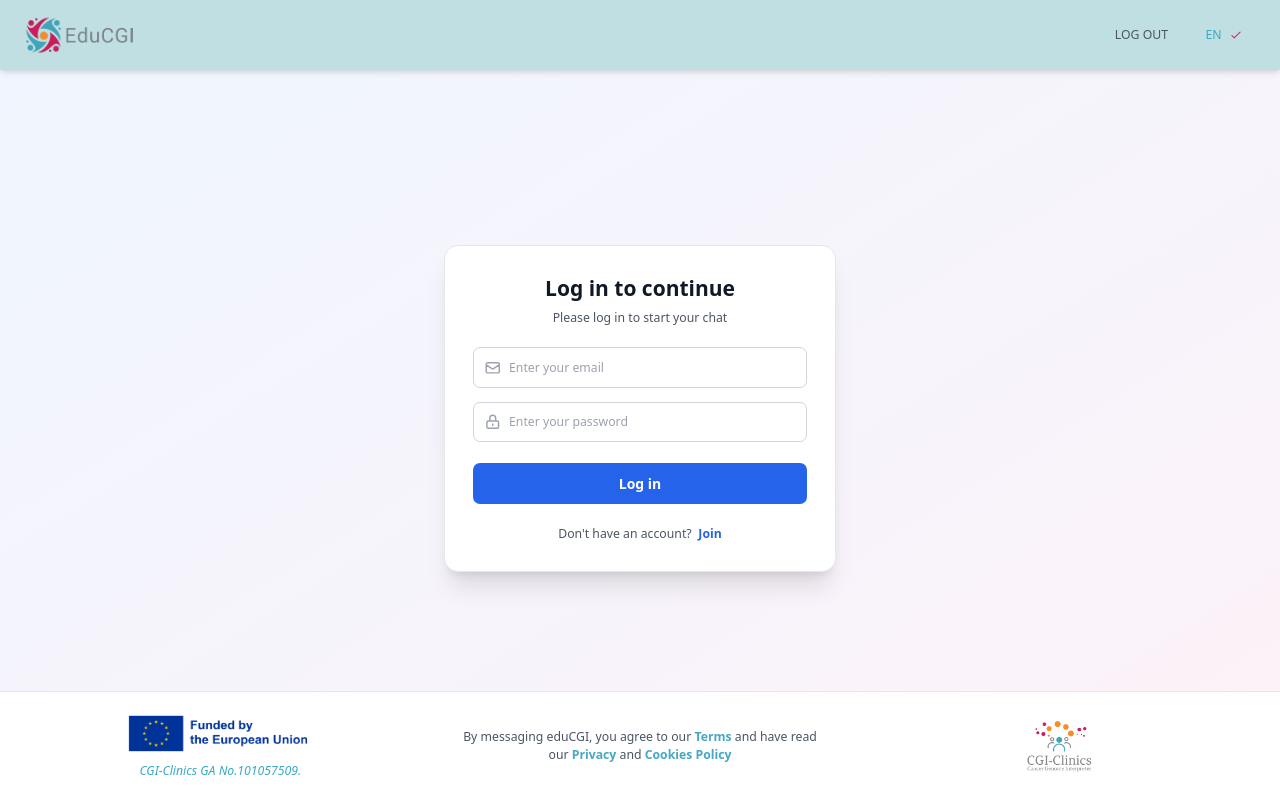
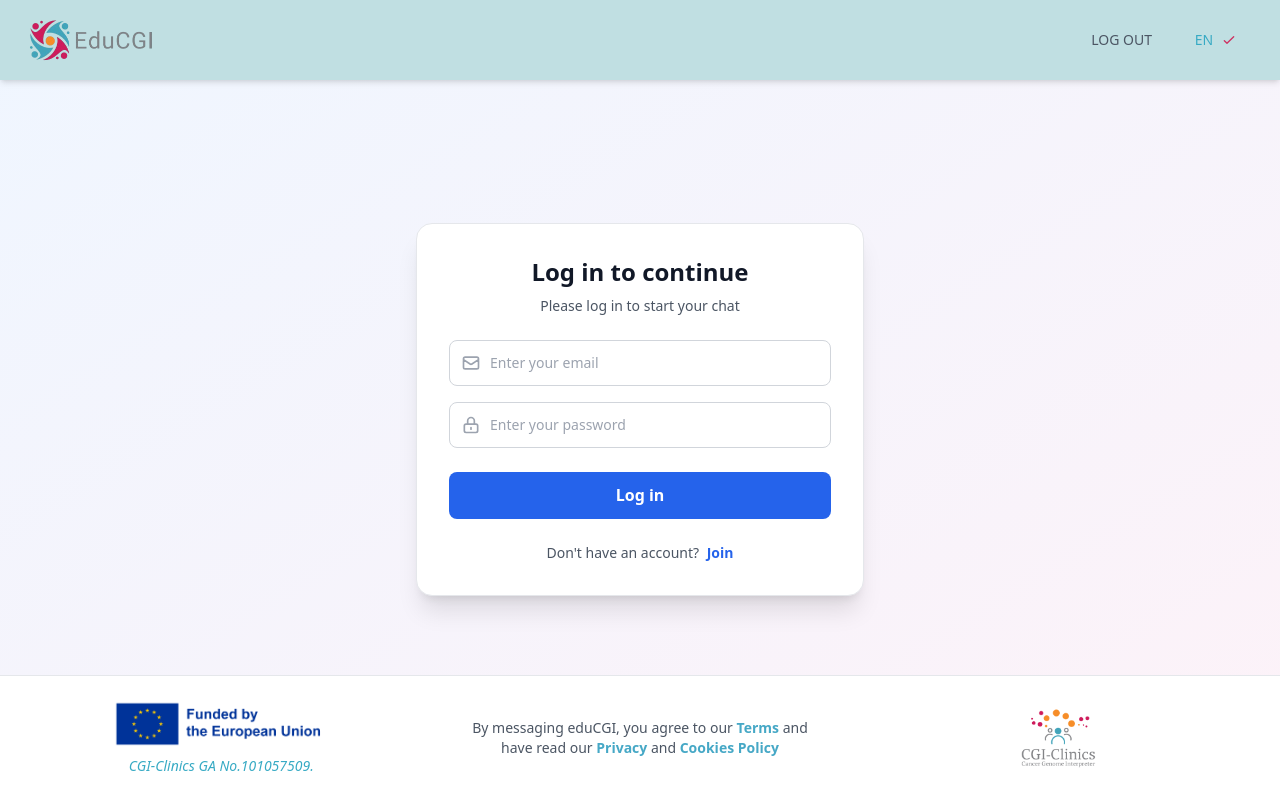
Before and after one commit to Cesar-Cantalupe/cgi, an Angular app: page /login in a window 1280 px wide. Built offline with nearby package versions, Linux system fonts and the light colour scheme.

Commit message:
+font size de 14 a 16px +rehabilitado header en chat +aplicado diseño para sidebar collapse button

```diff
--- a/src/app/app.component.ts
+++ b/src/app/app.component.ts
@@ -18,7 +18,7 @@ import { filter } from 'rxjs/operators';
       <div *ngIf="(authService.isAuthenticated$ | async) === true; else loginLayout"
           class="min-h-screen bg-white flex flex-col">
 
-        <app-header *ngIf="!isChatRoute"></app-header>
+        <app-header></app-header>
 
         <main class="flex-grow">
           <router-outlet></router-outlet>
--- a/src/app/components/chatbot/chatbot-sidebar/chatbot-sidebar.component.html
+++ b/src/app/components/chatbot/chatbot-sidebar/chatbot-sidebar.component.html
@@ -21,6 +21,14 @@
 
     <!-- Botón Nuevo Chat -->
     <div class="p-4">
+      <button (click)="toggleSidebar.emit()"
+              class="hidden md:flex w-7 h-7 items-center justify-center cursor-pointer transition-all duration-300 top-4 right-4 z-10 float-right"
+              title="Alternar menú">
+        <svg class="w-4 h-4 text-[#37AAC4]" [class.-scale-x-100]="!sidebarExpanded" fill="none" stroke="currentColor" viewBox="0 0 24 24" stroke-width="1.8">
+          <rect x="3" y="5" width="18" height="14" rx="3"></rect>
+          <line x1="9" y1="5" x2="9" y2="19"></line>
+        </svg>
+      </button>
       <button (click)="onNewChat()"
               class="w-full border-2 border-[#37AAC4] rounded-lg px-4 py-3 flex items-center justify-center hover:border-[#CE3262] transition-colors group"
               [class.justify-center]="!sidebarExpanded"
--- a/src/app/components/chatbot/chatbot.component.html
+++ b/src/app/components/chatbot/chatbot.component.html
@@ -24,12 +24,12 @@
     <div class="fixed inset-0 bg-white bg-opacity-40 -z-40"></div>
 
     <!-- Botones toggle sidebar -->
-    <button (click)="toggleSidebar()" class="hidden md:flex w-7 h-7 bg-white border border-gray-300 rounded-lg items-center justify-center shadow-md hover:bg-gray-50 cursor-pointer transition-all duration-300 fixed top-3 left-3 z-30">
-      <!-- SVG -->
-    </button>
-    <button (click)="toggleSidebar()" class="md:hidden w-7 h-7 bg-white border border-gray-300 rounded-lg flex items-center justify-center shadow-md hover:bg-gray-50 cursor-pointer transition-colors fixed top-3 left-3 z-30"
+    <button (click)="toggleSidebar()" class="toggle-sidebar md:hidden w-7 h-7 bg-white border border-gray-300 rounded-lg flex items-center justify-center shadow-md hover:bg-gray-50 cursor-pointer transition-colors fixed top-3 left-3 z-30"
             *ngIf="!sidebarExpanded">
-      <!-- SVG -->
+      <svg class="w-4 h-4 text-[#37AAC4]" [class.-scale-x-100]="sidebarExpanded" fill="none" stroke="currentColor" viewBox="0 0 24 24" stroke-width="1.8">
+        <rect x="3" y="5" width="18" height="14" rx="3"></rect>
+        <line x1="9" y1="5" x2="9" y2="19"></line>
+      </svg>
     </button>
 
     <!-- Contenedor del chat -->
--- a/src/app/components/header/header.component.css
+++ b/src/app/components/header/header.component.css
@@ -0,0 +1,4 @@
+header{
+  z-index: 1;
+  position: relative;
+}
--- a/src/styles.css
+++ b/src/styles.css
@@ -10,7 +10,7 @@
 }
 
 html {
-  font-size: 14px;
+  font-size: 16px;
 }
 
 body {
```
